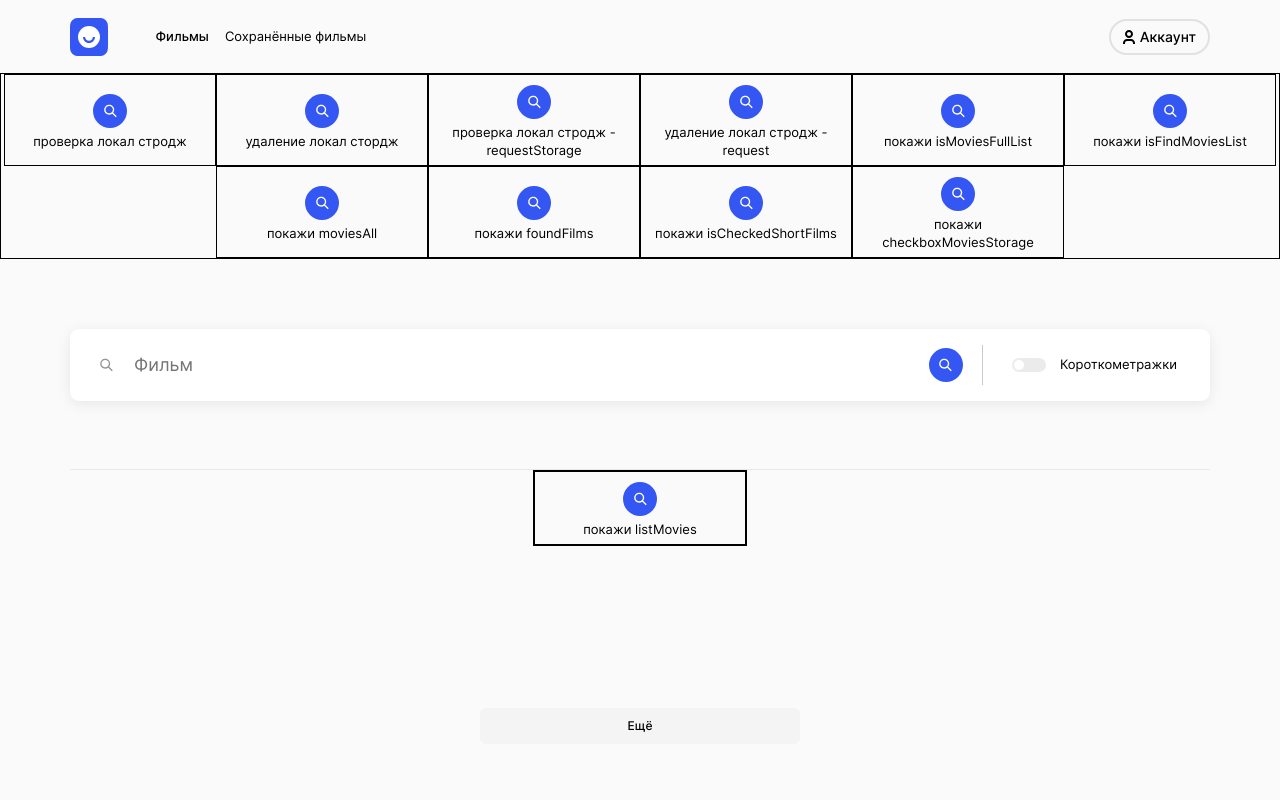
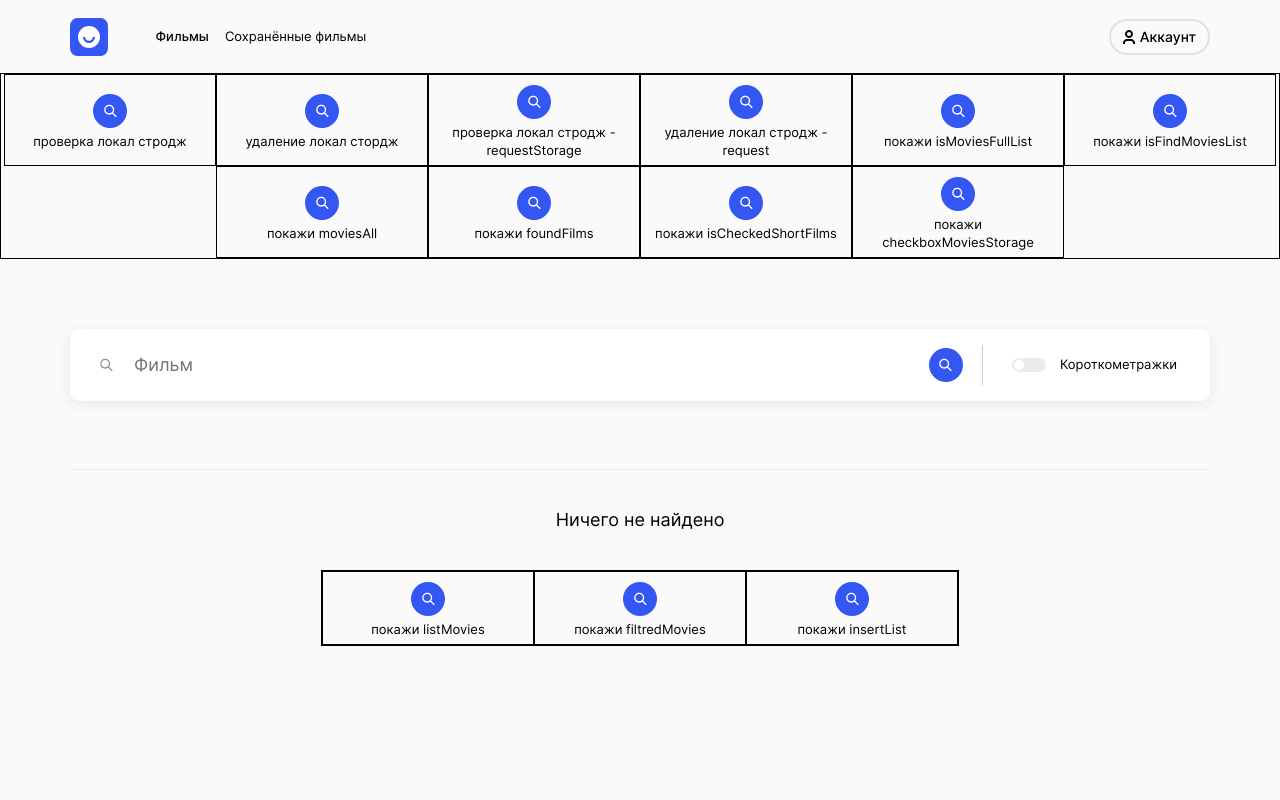
Before and after one commit to forgohill/movies-explorer-frontend, a React (Create React App) app: page /movies in a window 1280 px wide. Shown: the top 800 px of the page. Built offline with nearby package versions, Linux system fonts and the light colour scheme.

Commit message:
⚛️ Frontend #2 / хук счетчик resize страницы

```diff
--- a/src/components/Movies/Movies.jsx
+++ b/src/components/Movies/Movies.jsx
@@ -43,7 +43,9 @@ const Movies = () => {
     console.error('handleChangeCheckbox');
     setIsCheckedShortFilms(!isCheckedShortFilms);
     localStorage.setItem('checkboxMoviesStorage', JSON.stringify(!isCheckedShortFilms));
-    console.error(isCheckedShortFilms);
+    // console.error(isCheckedShortFilms);
+    // setIsFindMoviesList(foundFilms(moviesAll, requestStorage, isCheckedShortFilms));
+    // filtredFilms(isMoviesFullList, requestStorage, isCheckedShortFilms);
   }
 
 
@@ -90,8 +92,9 @@ const Movies = () => {
       console.error('requestStorage пуст')
     } else {
       // console.error(requestStorage);
-      setIsFindMoviesList(foundFilms(moviesAll, requestStorage));
+      setIsFindMoviesList(foundFilms(moviesAll, requestStorage, isCheckedShortFilms));
     }
+
     return () => {
 
     };
--- a/src/components/MoviesCardList/MoviesCardList.css
+++ b/src/components/MoviesCardList/MoviesCardList.css
@@ -59,6 +59,17 @@
   height: 140px;
 }
 
+.movies-list__not-found {
+  margin: 0;
+  padding: 40px 0;
+
+  color: #000;
+  font-family: 'Inter', Arial, sans-serif;
+  font-size: 18px;
+  font-weight: 400;
+  line-height: 1.11;
+}
+
 @media screen and (max-width: 1200px) {
   .movies-list__list {
     grid-template-columns: 1fr 1fr 1fr;
@@ -80,7 +91,7 @@
 
 }
 
-@media screen and (max-width: 700px) {
+@media screen and (max-width: 742px) {
   .movies-list__list {
     margin: 50px 0 0;
     grid-template-columns: 1fr;
--- a/src/components/MoviesCardList/MoviesCardList.jsx
+++ b/src/components/MoviesCardList/MoviesCardList.jsx
@@ -1,15 +1,41 @@
-import React from 'react';
+import React, { useState, useEffect } from 'react';
 import { useLocation } from 'react-router-dom'
 import MoviesCard from '../MoviesCard/MoviesCard';
 import './MoviesCardList.css';
 import { movies } from '../../utils/movies-list.js';
 import { moviesSaved } from '../../utils/movies-list-saved.js';
 
+import useWindowCalculator from '../../hooks/useWindowCalculator';
 
+/**
+ * Обратите внимание, что количество карточек,
+ * которые отображаются на странице, зависит от
+ * ширины экрана устройства.
+ *
+ * Ширина 1280px — 4 ряда карточек.
+ * Кнопка «Ещё» загружает дополнительный ряд карточек.
+ *
+ * Ширина 768px — 4 ряда карточек.
+ * Кнопка «Ещё» загружает дополнительный ряд карточек.
+ *
+ * Ширина от 320px до 480px — 5 карточек по 1 в ряд.
+ * Кнопка «Ещё» загружает по 2 карточки.
+ */
 
-const MoviesCardList = ({ listMovies }) => {
+// 1 сдлаем стейт который хранит входящий массив
+
+const MoviesCardList = ({ listMovies, listMoviesTwo }) => {
+
+  // стейт хранения входящео массива
+  const [insertList, setInsertList] = useState([]);
+
+  // const [insertListTwo, setInsertListTwo] = useState([]);
+  // const [relationWidht, setRelationWidht] = useState(undefined);
+
+  const { addCards, moviesDisplay, resizeDelay, handleResize } = useWindowCalculator();
 
   const { pathname } = useLocation();
+
   console.log(pathname);
 
   const moviesList = movies.map((movie) => {
@@ -30,9 +56,9 @@ const MoviesCardList = ({ listMovies }) => {
     )
   });
 
-  console.log(listMovies);
+  // console.error(listMovies);
 
-  const filtredMovies = listMovies.map((movie) => {
+  const filtredMovies = listMovies.slice(0, moviesDisplay).map((movie) => {
     return (
       <MoviesCard
         key={movie.id}
@@ -41,8 +67,64 @@ const MoviesCardList = ({ listMovies }) => {
     )
   });
 
+  // const filtredMoviesTwo = insertListTwo.map((movie) => {
+  //   return (
+  //     <MoviesCard
+  //       key={movie.id}
+  //       movie={movie}
+  //     />
+  //   )
+  // });
+
+  useEffect(() => {
+    setInsertList(filtredMovies);
+
+    // setInsertListTwo(listMoviesTwo);
+    // const handleResize = () => {
+    //   setRelationWidht(window.innerWidth);
+    // }
+
+    // const resizeDelay = () => {
+    //   let time;
+    //   if (!time) {
+    //     time = setTimeout(() => {
+    //       time = null;
+    //       handleResize();
+    //     }, 199);
+    //   };
+
+    //   window.addEventListener('resize', resizeDelay);
+    //   handleResize();
+
+    //   return () => window.removeEventListener('resize', resizeDelay)
+    // }
+    // resizeDelay
+    // навешиваем слушатель
+    handleResize();
+    window.addEventListener('resize', resizeDelay);
+    // снимаем слушатель
+    return () => window.removeEventListener('resize', resizeDelay);
+  }, []);
+
+
   return (
+
     <section className='movies-list'>
+
+      {/* правило по которому если ничего не найдено выводится надпись */}
+      {listMovies.length !== 0
+        ?
+        <ul className='movies-list__list'>
+          {/* {pathname === '/movies' ? moviesList : moviesSavedList} */}
+          {pathname === '/movies' ? filtredMovies : filtredMovies}
+        </ul>
+        :
+        <p
+          className='movies-list__not-found'>
+          Ничего не найдено
+        </p>
+      }
+
 
       <div className='search__wrapper-btn'>
         <p className='search__btn-container'>
@@ -52,16 +134,50 @@ const MoviesCardList = ({ listMovies }) => {
               console.log(listMovies);
             }}
           ></button>покажи listMovies</p>
+
+        <p className='search__btn-container'>
+          <button
+            className='search__button search__button_cont'
+            onClick={() => {
+              console.log(filtredMovies);
+            }}
+          ></button>покажи filtredMovies</p>
+
+        <p className='search__btn-container'>
+          <button
+            className='search__button search__button_cont'
+            onClick={() => {
+              console.log(insertList);
+            }}
+          ></button>покажи insertList</p>
+
       </div>
+
+      {insertList.length < listMovies.length
+        ?
+        <button type='button'
+          onClick={addCards}
+          className='movies-list__btn-more'>
+          Ещё
+        </button>
+        :
+        <div
+          className='movies-list__saveddevider'>
+        </div>
+      }
 
 
 
-      <ul className='movies-list__list'>
-        {/* {pathname === '/movies' ? moviesList : moviesSavedList} */}
-        {pathname === '/movies' ? filtredMovies : filtredMovies}
-      </ul>
-      {pathname === '/movies' ? <button type='button' className='movies-list__btn-more' >Ещё</button>
-        : <div className='movies-list__saveddevider'></div>}
+      {/* {pathname === '/movies'
+        ? <button type='button'
+          className='movies-list__btn-more'>
+          Ещё
+        </button>
+        : <div
+          className='movies-list__saveddevider'>
+        </div>
+      } */}
+
     </section >
   );
 }
--- /dev/null
+++ b/src/hooks/useWindowCalculator.js
@@ -0,0 +1,88 @@
+import { useEffect, useState } from 'react';
+import { useActionData } from 'react-router-dom';
+/**
+ * Обратите внимание, что количество карточек,
+ * которые отображаются на странице, зависит от
+ * ширины экрана устройства.
+ *
+ * Ширина 1280px — 4 ряда карточек.
+ * Кнопка «Ещё» загружает дополнительный ряд карточек.
+ *
+ * Ширина 768px — 4 ряда карточек.
+ * Кнопка «Ещё» загружает дополнительный ряд карточек.
+ *
+ * Ширина от 320px до 480px — 5 карточек по 1 в ряд.
+ * Кнопка «Ещё» загружает по 2 карточки.
+ */
+const useWindowCalculator = () => {
+
+  const [moviesDisplay, setMoviesDisplay] = useState(0);
+  const [moviesAddDisplay, setMoviesAddDisplay] = useState(0);
+  const [relationWidht, setRelationWidht] = useState(undefined);
+
+  const handleResize = () => {
+    setRelationWidht(window.innerWidth);
+    console.log(relationWidht);
+  };
+
+  // handleResize();
+
+  const resizeDelay = () => {
+    let time;
+    if (!time) {
+      time = setTimeout(() => {
+        time = null;
+        handleResize();
+      }, 1);
+    };
+  }
+
+  // resizeDelay();
+
+  const widthWindow = window.screen.width;
+
+  console.log(`widthWindow : ${widthWindow}`);
+  console.log(relationWidht);
+
+  useEffect(() => {
+    console.log(widthWindow);
+    console.log(`relationWidht: ${relationWidht}`)
+    // console.log(handleResize);
+
+    if (relationWidht >= 1200) {
+      setMoviesDisplay(16);
+      setMoviesAddDisplay(4);
+    }
+    else if (relationWidht >= 960) {
+      setMoviesDisplay(12);
+      setMoviesAddDisplay(3);
+    }
+    else if (relationWidht >= 742) {
+      setMoviesDisplay(8);
+      setMoviesAddDisplay(2);
+    }
+    else if (relationWidht >= 0) {
+      setMoviesDisplay(5);
+      setMoviesAddDisplay(2);
+    }
+    // else if (condition) {
+
+    // }
+    // else if (condition) {
+
+    // }
+
+  }, [widthWindow, relationWidht]);
+
+  // useEffect(() => {
+  // console.log(relationWidht);
+  // resizeDelay();
+  // }, []);
+
+  const addCards = () => {
+    setMoviesDisplay(moviesDisplay + moviesAddDisplay);
+  };
+
+  return { addCards, moviesDisplay, resizeDelay, handleResize }
+};
+export default useWindowCalculator;
```
Also changed, not shown: src/components/MoviesCard/MoviesCard.css (+35 -1 lines), src/hooks/useFiltredFilms.js (+5 -6 lines).
